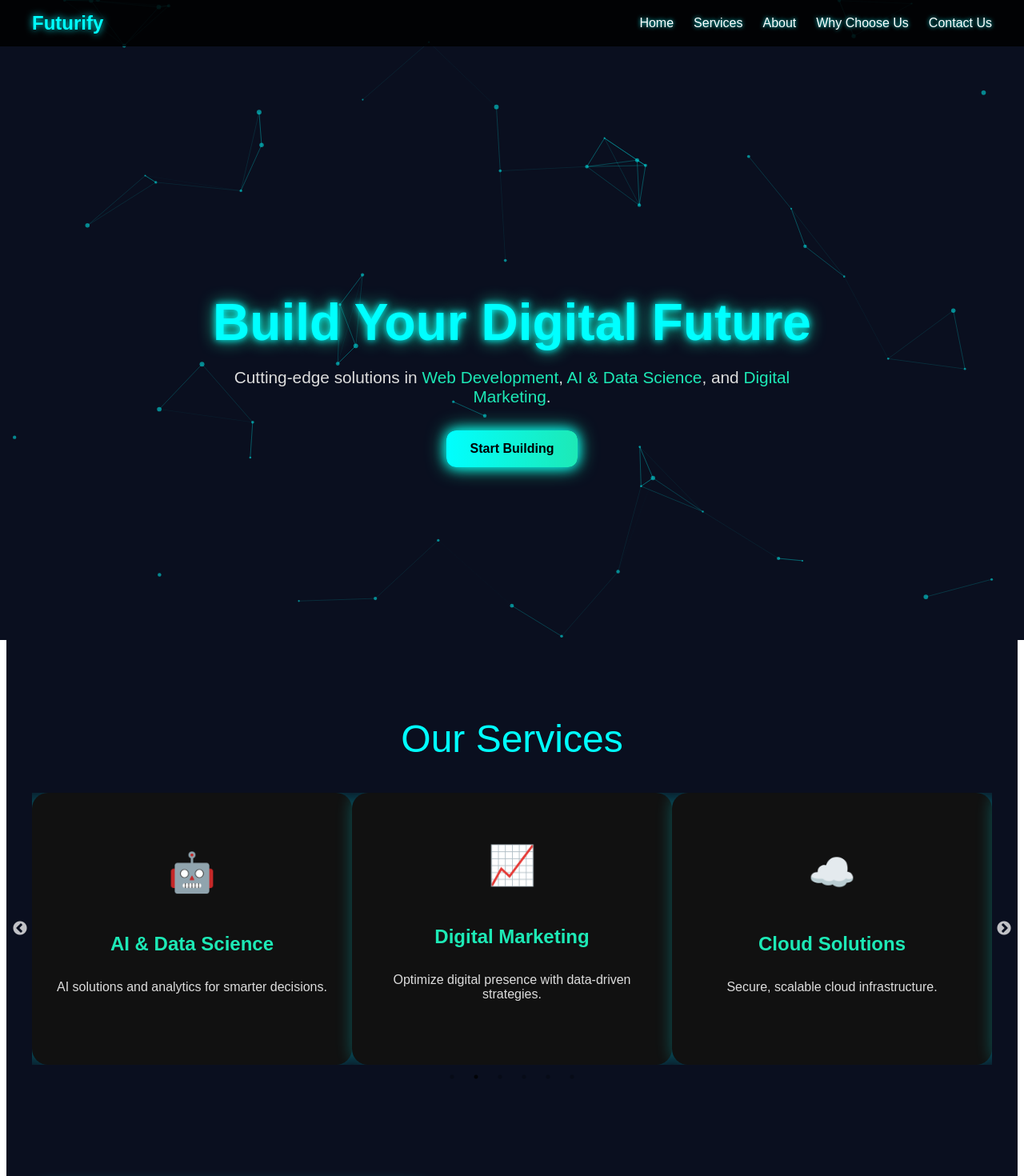
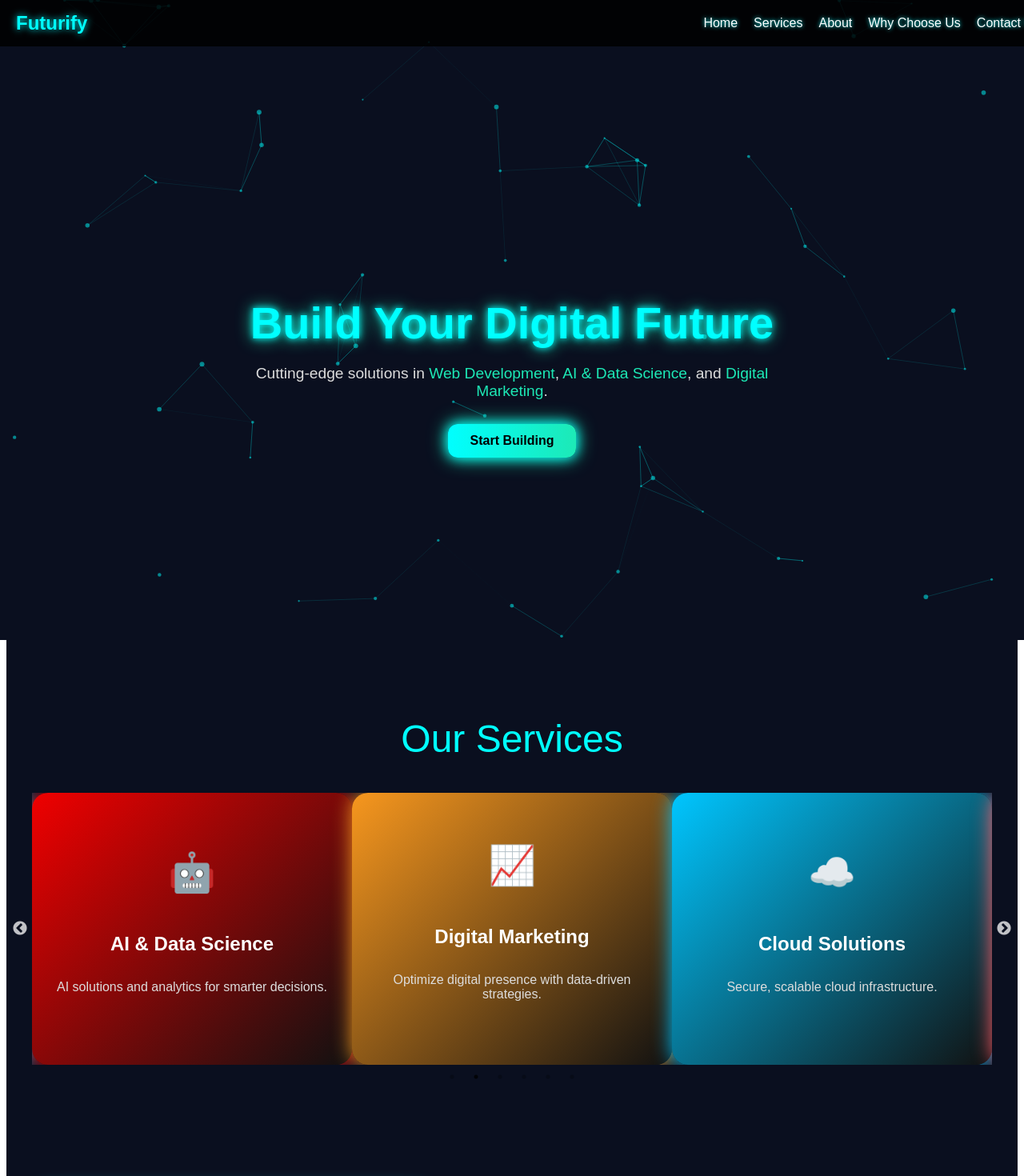
Before and after one commit to anirudhsaini364-Data/futurify-site, a React (Vite) app: page / in a window 1280 px wide. Shown: the top 1470 px of the page at 80% size. Built offline with nearby package versions, Linux system fonts and the light colour scheme.

Commit message:
Update App.jsx

```diff
--- a/src/App.jsx
+++ b/src/App.jsx
@@ -11,7 +11,12 @@ export default function App() {
     await loadSlim(engine);
   }, []);
 
-  const [formData, setFormData] = useState({ name: "", email: "", phone: "" });
+  const [formData, setFormData] = useState({
+    name: "",
+    email: "",
+    phone: "",
+    details: "",
+  });
   const [submissions, setSubmissions] = useState({});
   const [message, setMessage] = useState("");
   const [captchaValue, setCaptchaValue] = useState(null);
@@ -56,7 +61,7 @@ export default function App() {
         [email]: (prev[email] || 0) + 1,
       }));
       setMessage("Form submitted successfully!");
-      setFormData({ name: "", email: "", phone: "" });
+      setFormData({ name: "", email: "", phone: "", details: "" });
       setCaptchaValue(null);
       setShowFormPopup(false);
     } catch (err) {
@@ -66,36 +71,12 @@ export default function App() {
   };
 
   const serviceCards = [
-    {
-      title: "Web Development",
-      desc: "Enterprise-grade web apps with scalable architecture.",
-      icon: "💻",
-    },
-    {
-      title: "AI & Data Science",
-      desc: "AI solutions and analytics for smarter decisions.",
-      icon: "🤖",
-    },
-    {
-      title: "Digital Marketing",
-      desc: "Optimize digital presence with data-driven strategies.",
-      icon: "📈",
-    },
-    {
-      title: "Cloud Solutions",
-      desc: "Secure, scalable cloud infrastructure.",
-      icon: "☁️",
-    },
-    {
-      title: "UI/UX Design",
-      desc: "Modern, intuitive interfaces.",
-      icon: "🎨",
-    },
-    {
-      title: "Automation Projects",
-      desc: "Streamline workflows with AI-driven automation.",
-      icon: "⚙️🤖",
-    },
+    { title: "Web Development", desc: "Enterprise-grade web apps with scalable architecture.", icon: "💻", color: "#00c6ff" },
+    { title: "AI & Data Science", desc: "AI solutions and analytics for smarter decisions.", icon: "🤖", color: "#f00000" },
+    { title: "Digital Marketing", desc: "Optimize digital presence with data-driven strategies.", icon: "📈", color: "#f7971e" },
+    { title: "Cloud Solutions", desc: "Secure, scalable cloud infrastructure.", icon: "☁️", color: "#00c6ff" },
+    { title: "UI/UX Design", desc: "Modern, intuitive interfaces.", icon: "🎨", color: "#ff5f6d" },
+    { title: "Automation Projects", desc: "Streamline workflows with AI-driven automation.", icon: "⚙️🤖", color: "#1de9b6" },
   ];
 
   const sliderSettings = {
@@ -118,6 +99,7 @@ export default function App() {
     maxWidth: "1200px",
     margin: "0 auto",
   };
+
   const headingStyle = {
     fontSize: "3rem",
     marginBottom: "40px",
@@ -125,19 +107,12 @@ export default function App() {
     color: "#00ffff",
     textAlign: "center",
   };
+
   const textStyle = { color: "#ddd", fontSize: "1.2rem", lineHeight: 1.6 };
 
   return (
-    <div
-      style={{
-        position: "relative",
-        minHeight: "100vh",
-        backgroundColor: "#0a0f1f",
-        fontFamily: "'Poppins', sans-serif",
-        overflowX: "hidden",
-      }}
-    >
-      {/* Background Particles */}
+    <div style={{ position: "relative", minHeight: "100vh", backgroundColor: "#0a0f1f", fontFamily: "'Poppins', sans-serif", overflowX: "hidden" }}>
+      {/* Particles */}
       <Particles
         id="main-bg"
         init={particlesInit}
@@ -147,13 +122,7 @@ export default function App() {
           particles: {
             number: { value: 60 },
             color: { value: "#00ffff" },
-            links: {
-              enable: true,
-              color: "#00ffff",
-              distance: 130,
-              opacity: 0.25,
-              width: 1,
-            },
+            links: { enable: true, color: "#00ffff", distance: 130, opacity: 0.25, width: 1 },
             move: { enable: true, speed: 0.5 },
             shape: { type: "circle" },
             opacity: { value: 0.5 },
@@ -161,53 +130,13 @@ export default function App() {
           },
           detectRetina: true,
         }}
-        style={{
-          position: "absolute",
-          top: 0,
-          left: 0,
-          width: "100%",
-          height: "100%",
-          zIndex: -1,
-        }}
+        style={{ position: "absolute", top: 0, left: 0, width: "100%", height: "100%", zIndex: -1 }}
       />
 
       {/* Navbar */}
-      <nav
-        style={{
-          position: "fixed",
-          top: 0,
-          left: 0,
-          width: "100%",
-          display: "flex",
-          justifyContent: "space-between",
-          alignItems: "center",
-          padding: "15px 40px",
-          backgroundColor: "rgba(0,0,0,0.85)",
-          zIndex: 50,
-          flexWrap: "wrap",
-          boxSizing: "border-box",
-        }}
-      >
-        <h1
-          style={{
-            color: "#00ffff",
-            fontSize: "1.5rem",
-            fontWeight: "bold",
-            textShadow: "0 0 10px #00ffff",
-            margin: 0,
-          }}
-        >
-          Futurify
-        </h1>
-        <div
-          style={{
-            display: "flex",
-            gap: "25px",
-            flexWrap: "wrap",
-            justifyContent: "flex-end",
-            flexGrow: 1,
-          }}
-        >
+      <nav style={{ position: "fixed", top: 0, left: 0, width: "100%", display: "flex", justifyContent: "space-between", alignItems: "center", padding: "15px 20px", backgroundColor: "rgba(0,0,0,0.85)", zIndex: 50, flexWrap: "wrap" }}>
+        <h1 style={{ color: "#00ffff", fontSize: "1.5rem", fontWeight: "bold", textShadow: "0 0 10px #00ffff", margin: 0 }}>Futurify</h1>
+        <div style={{ display: "flex", gap: "20px", flexWrap: "wrap", justifyContent: "flex-end", flexGrow: 1 }}>
           {[
             { name: "Home", ref: null },
             { name: "Services", ref: servicesRef },
@@ -215,14 +144,7 @@ export default function App() {
             { name: "Why Choose Us", ref: whyRef },
             { name: "Contact Us", ref: contactRef },
           ].map((item) => (
-            <span
-              key={item.name}
-              style={{
-                cursor: "pointer",
-                color: "#fff",
-                textShadow: "0 0 5px #00ffff",
-                transition: "0.3s",
-              }}
+            <span key={item.name} style={{ cursor: "pointer", color: "#fff", textShadow: "0 0 5px #00ffff", transition: "0.3s" }}
               onClick={() => scrollToSection(item.ref)}
               onMouseEnter={(e) => (e.target.style.color = "#1de9b6")}
               onMouseLeave={(e) => (e.target.style.color = "#fff")}
@@ -233,66 +155,15 @@ export default function App() {
         </div>
       </nav>
 
-      {/* Sections */}
       <div style={{ position: "relative", zIndex: 10 }}>
         {/* Hero */}
-        <section
-          style={{
-            paddingTop: "120px",
-            minHeight: "80vh",
-            display: "flex",
-            flexWrap: "wrap",
-            justifyContent: "center",
-            alignItems: "center",
-            gap: "40px",
-          }}
-        >
-          <div
-            style={{
-              flex: "1 1 400px",
-              minWidth: "300px",
-              textAlign: "center",
-            }}
-          >
-            <h2
-              style={{
-                fontSize: "4rem",
-                fontWeight: 700,
-                textAlign: "center",
-                color: "#00ffff",
-                textShadow: "0 0 8px #00ffff, 0 0 20px #1de9b6",
-                marginBottom: "20px",
-              }}
-            >
-              Build Your Digital Future
-            </h2>
-            <p
-              style={{
-                color: "#ddd",
-                fontSize: "1.3rem",
-                maxWidth: "700px",
-                margin: "0 auto 30px auto",
-              }}
-            >
-              Cutting-edge solutions in{" "}
-              <span style={{ color: "#1de9b6" }}>Web Development</span>,{" "}
-              <span style={{ color: "#1de9b6" }}>AI & Data Science</span>, and{" "}
-              <span style={{ color: "#1de9b6" }}>Digital Marketing</span>.
+        <section style={{ paddingTop: "120px", minHeight: "80vh", display: "flex", flexWrap: "wrap", justifyContent: "center", alignItems: "center", gap: "40px", textAlign: "center" }}>
+          <div style={{ flex: "1 1 400px", minWidth: "300px" }}>
+            <h2 style={{ fontSize: "3.5rem", fontWeight: 700, color: "#00ffff", textShadow: "0 0 8px #00ffff, 0 0 20px #1de9b6", marginBottom: "20px" }}>Build Your Digital Future</h2>
+            <p style={{ color: "#ddd", fontSize: "1.2rem", maxWidth: "700px", margin: "0 auto 30px auto" }}>
+              Cutting-edge solutions in <span style={{ color: "#1de9b6" }}>Web Development</span>, <span style={{ color: "#1de9b6" }}>AI & Data Science</span>, and <span style={{ color: "#1de9b6" }}>Digital Marketing</span>.
             </p>
-            <button
-              onClick={() => setShowFormPopup(true)}
-              style={{
-                padding: "14px 30px",
-                background: "linear-gradient(90deg, #00ffff, #1de9b6)",
-                border: "none",
-                borderRadius: "12px",
-                fontWeight: "bold",
-                color: "#000",
-                fontSize: "1rem",
-                cursor: "pointer",
-                boxShadow: "0 0 15px #00ffff, 0 0 25px #1de9b6",
-              }}
-            >
+            <button onClick={() => setShowFormPopup(true)} style={{ padding: "12px 28px", background: "linear-gradient(90deg, #00ffff, #1de9b6)", border: "none", borderRadius: "12px", fontWeight: "bold", color: "#000", cursor: "pointer", fontSize: "1rem", boxShadow: "0 0 15px #00ffff, 0 0 25px #1de9b6" }}>
               Start Building
             </button>
           </div>
@@ -304,31 +175,9 @@ export default function App() {
           <Slider {...sliderSettings}>
             {serviceCards.map((service, idx) => (
               <div key={idx} style={{ padding: "10px" }}>
-                <div
-                  style={{
-                    background: "#111",
-                    padding: "30px",
-                    borderRadius: "20px",
-                    textAlign: "center",
-                    minHeight: "280px",
-                    display: "flex",
-                    flexDirection: "column",
-                    justifyContent: "center",
-                    boxShadow: "0 0 20px rgba(0,255,255,0.3)",
-                  }}
-                >
-                  <div style={{ fontSize: "3rem", marginBottom: "15px" }}>
-                    {service.icon}
-                  </div>
-                  <h4
-                    style={{
-                      fontSize: "1.5rem",
-                      marginBottom: "15px",
-                      color: "#1de9b6",
-                    }}
-                  >
-                    {service.title}
-                  </h4>
+                <div style={{ background: `linear-gradient(135deg, ${service.color} 0%, #111 100%)`, padding: "30px", borderRadius: "20px", textAlign: "center", minHeight: "280px", display: "flex", flexDirection: "column", justifyContent: "center", boxShadow: `0 0 25px ${service.color}` }}>
+                  <div style={{ fontSize: "3rem", marginBottom: "15px" }}>{service.icon}</div>
+                  <h4 style={{ fontSize: "1.5rem", marginBottom: "15px", color: "#fff" }}>{service.title}</h4>
                   <p style={{ color: "#ddd" }}>{service.desc}</p>
                 </div>
               </div>
@@ -337,34 +186,15 @@ export default function App() {
         </section>
 
         {/* About */}
-        <section
-          ref={aboutRef}
-          style={{
-            ...sectionStyle,
-            display: "flex",
-            flexWrap: "wrap",
-            alignItems: "center",
-            gap: "40px",
-          }}
-        >
-          <img
-            src="https://source.unsplash.com/500x400/?technology,futuristic"
-            alt="About"
-            style={{
-              borderRadius: "20px",
-              maxWidth: "500px",
-              flex: "1 1 400px",
-              boxShadow: "0 0 25px #00ffff",
-            }}
-          />
+        <section ref={aboutRef} style={{ ...sectionStyle, display: "flex", flexWrap: "wrap", alignItems: "center", gap: "40px" }}>
+          <img src="https://source.unsplash.com/500x400/?technology,futuristic" alt="About" style={{ borderRadius: "20px", maxWidth: "500px", flex: "1 1 400px", boxShadow: "0 0 25px #00ffff", width: "100%" }} />
           <div style={{ flex: "1 1 400px" }}>
             <h3 style={{ fontSize: "3rem", marginBottom: "20px", color: "#00ffff" }}>
               Who We Are
             </h3>
             <p style={textStyle}>
-              We are innovators, developers, and strategists passionate about
-              transforming businesses with futuristic technology. Stay ahead in
-              the digital era with our solutions.
+              We are innovators, developers, and strategists passionate about transforming businesses with futuristic technology.
+              Stay ahead in the digital era with our cutting-edge solutions tailored for your growth.
             </p>
           </div>
         </section>
@@ -570,7 +400,7 @@ export default function App() {
               />
 
               <ReCAPTCHA
-                sitekey="6LeRytIrAAAAALe8-oiz3knc41X4xMDCwVsVti39"
+                sitekey="6LcDYtIrAAAAAHJVn0jJ9JfZrqwKr2IJSROPkcNN"
                 onChange={handleCaptchaChange}
               />
               <button
```
Lines whose indentation alone changed are shown as unchanged.
